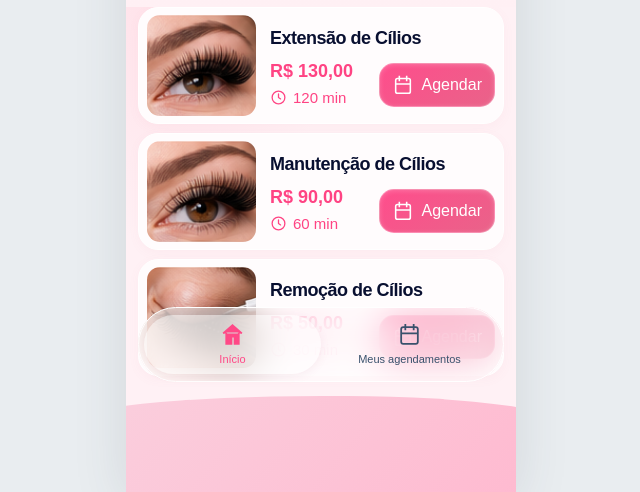
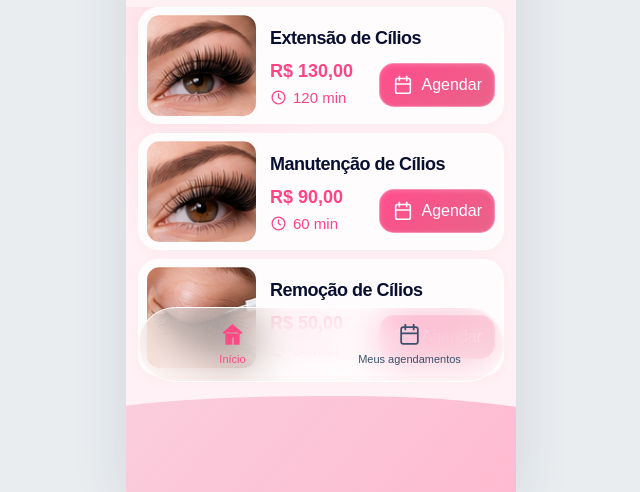
Before and after one commit to deumgamerguia-svg/painel-estilo-nuvem, a website built with Vite: page index.html in a window 1280 px wide. Shown: the part 406-898 px from the top of the page, without its empty margins (319-959 px from the left). Built offline with nearby package versions, Linux system fonts and the light colour scheme.

Commit message:
Remove tab slide animation and use 200ms ease-in-out button hover feedback

```diff
--- a/src/style.css
+++ b/src/style.css
@@ -30,8 +30,13 @@
   :is(button, .panel-navigation a):active { transform: none !important; }
 }
 
-/* A single selection surface slides continuously between the two destinations. */
-.nav::before{content:'';position:absolute;inset:7px auto 7px 5px;width:calc((100% - 10px)/2);border-radius:32px;background:#fff7;box-shadow:0 2px 10px #ac426514;pointer-events:none;transition:transform 320ms cubic-bezier(.22,.75,.25,.99)}
-.nav:has([data-view="appointments"].active)::before{transform:translateX(100%)}
-.nav button{position:relative;z-index:1}
-@media(prefers-reduced-motion:reduce){.nav::before{transition:none}}
+
+/* Consistent 200ms hover feedback, including appointment controls. */
+:is(button, .panel-navigation a, .ap-tabs button, .ap-card, .ap-detail-close) {
+  transition: transform .2s ease-in-out, box-shadow .2s ease-in-out,
+    filter .2s ease-in-out, background-color .2s ease-in-out,
+    border-color .2s ease-in-out, color .2s ease-in-out, opacity .2s ease-in-out;
+}
+@media (prefers-reduced-motion: reduce) {
+  :is(button, .panel-navigation a, .ap-tabs button, .ap-card, .ap-detail-close) { transition: none !important; }
+}
```
